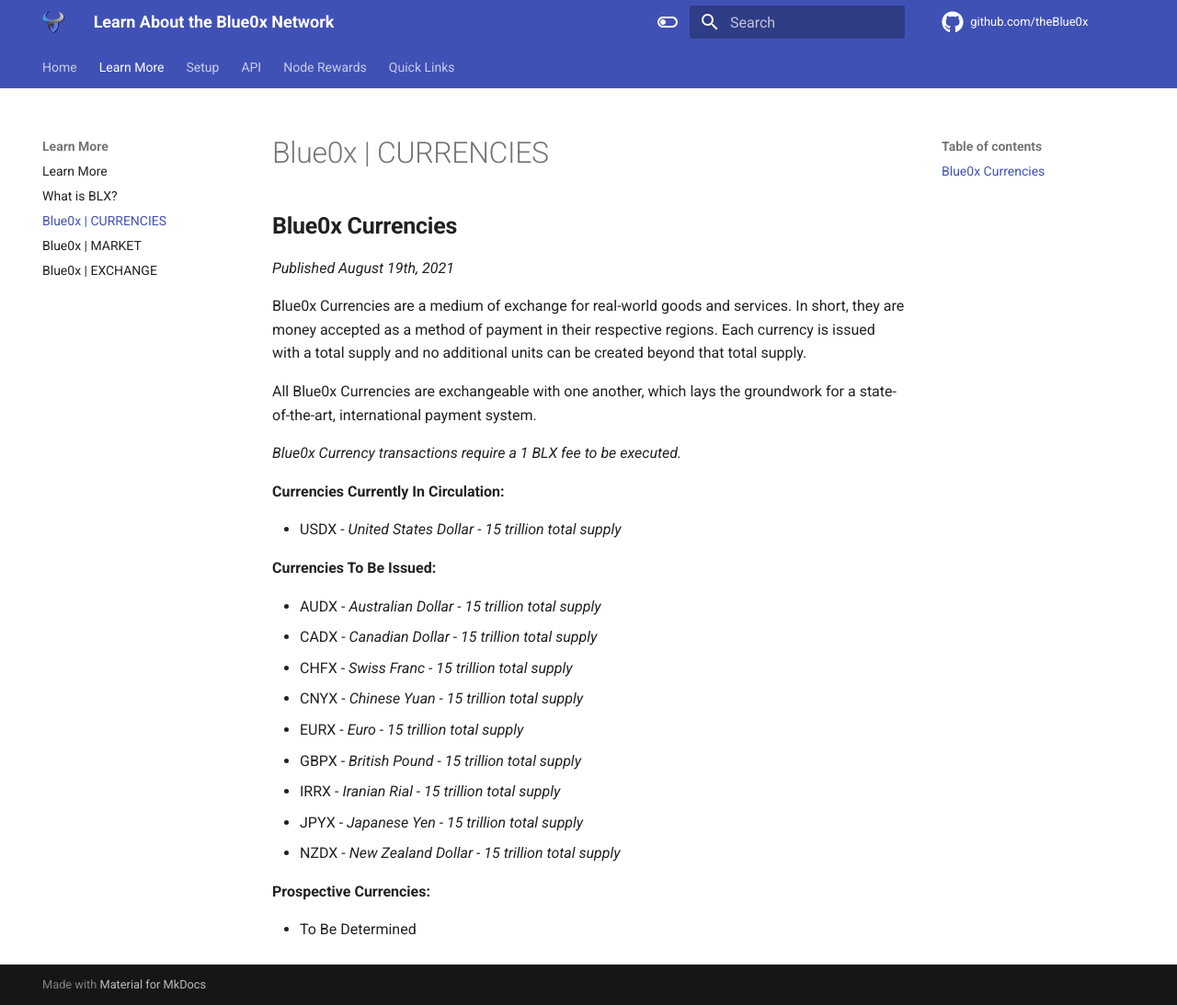
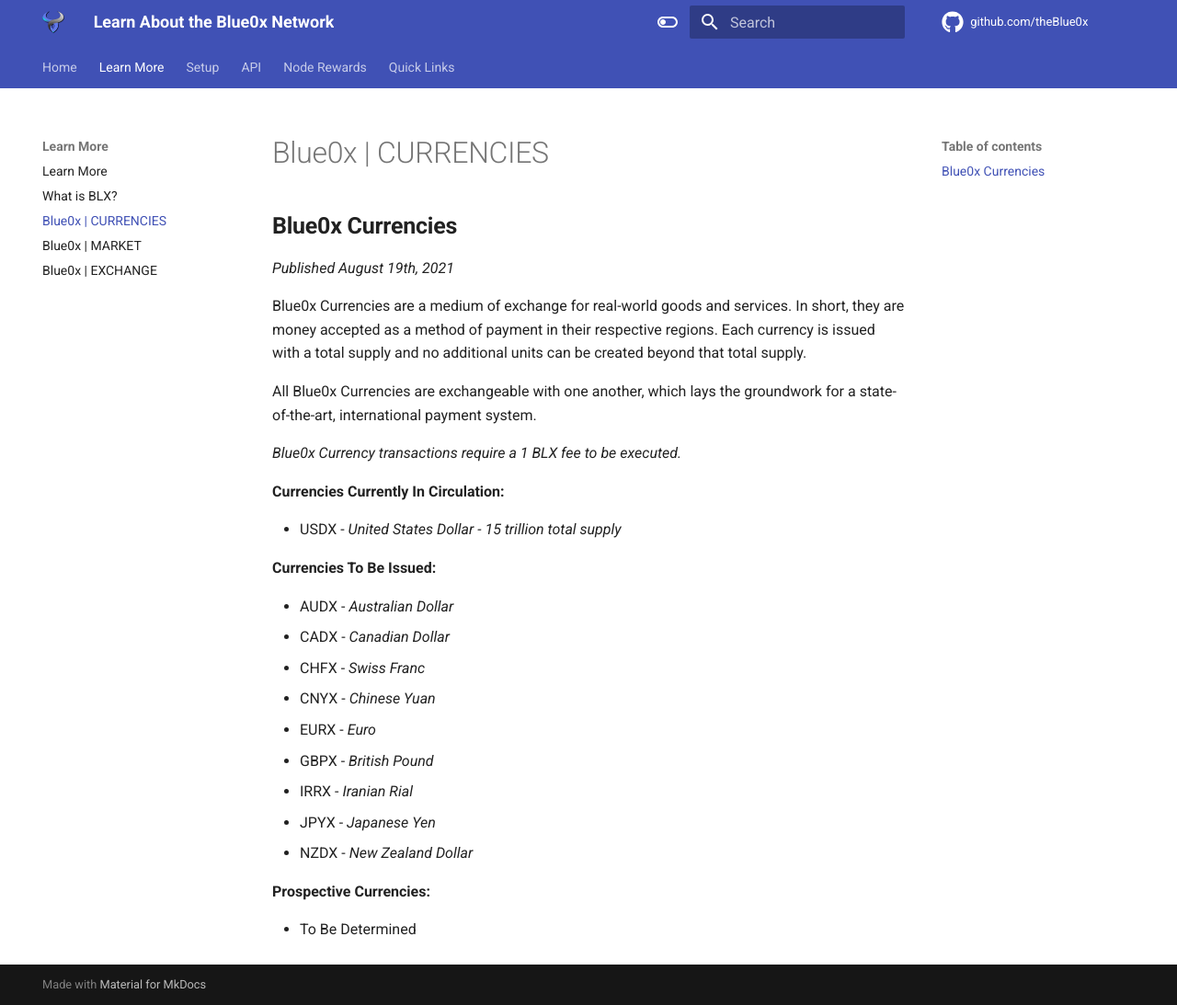
Before and after one commit to theBlue0x/docs, an MkDocs documentation site: the page built from docs/learn_more/currencies.md, in a window 1280 px wide and 1093 px high. Shown: the whole window at 92% size. Built offline with MkDocs 1.6.1 and Material for MkDocs 9.7.7, drawn with Linux system fonts in a browser that asks for light colours.

Commit message:
Update currencies.md

```diff
--- a/docs/learn_more/currencies.md
+++ b/docs/learn_more/currencies.md
@@ -14,15 +14,15 @@
 
 **Currencies To Be Issued:**
 
-* AUDX - _Australian Dollar - 15 trillion total supply_
-* CADX - _Canadian Dollar - 15 trillion total supply_
-* CHFX - _Swiss Franc - 15 trillion total supply_
-* CNYX - _Chinese Yuan - 15 trillion total supply_
-* EURX - _Euro - 15 trillion total supply_
-* GBPX - _British Pound  - 15 trillion total supply_
-* IRRX - _Iranian Rial - 15 trillion total supply_
-* JPYX - _Japanese Yen - 15 trillion total supply_
-* NZDX - _New Zealand Dollar - 15 trillion total supply_
+* AUDX - _Australian Dollar_
+* CADX - _Canadian Dollar_
+* CHFX - _Swiss Franc_
+* CNYX - _Chinese Yuan_
+* EURX - _Euro_
+* GBPX - _British Pound_
+* IRRX - _Iranian Rial_
+* JPYX - _Japanese Yen_
+* NZDX - _New Zealand Dollar_
 
 **Prospective Currencies:**
 
```
